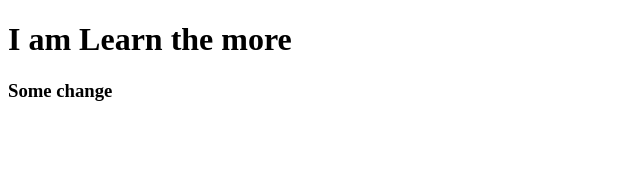
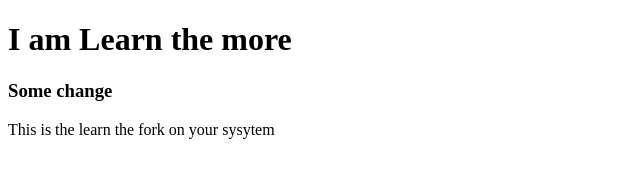
Before and after one commit to vaijenathphad/project2, a plain HTML site: page index.html in a window 1280 px wide. Shown: the whole page, without its empty margins (0-640 px from the left). Drawn offline with Linux system fonts and the light colour scheme.

Commit message:
Update index.html

```diff
--- a/index.html
+++ b/index.html
@@ -6,6 +6,7 @@
     <title>Sample code This is</title>
     <h1> I am Learn the more </h1>
     <h3>Some change</h3>
+    <p>This is the learn  the fork on your sysytem</p>
 </head>
 <body>
 
```
